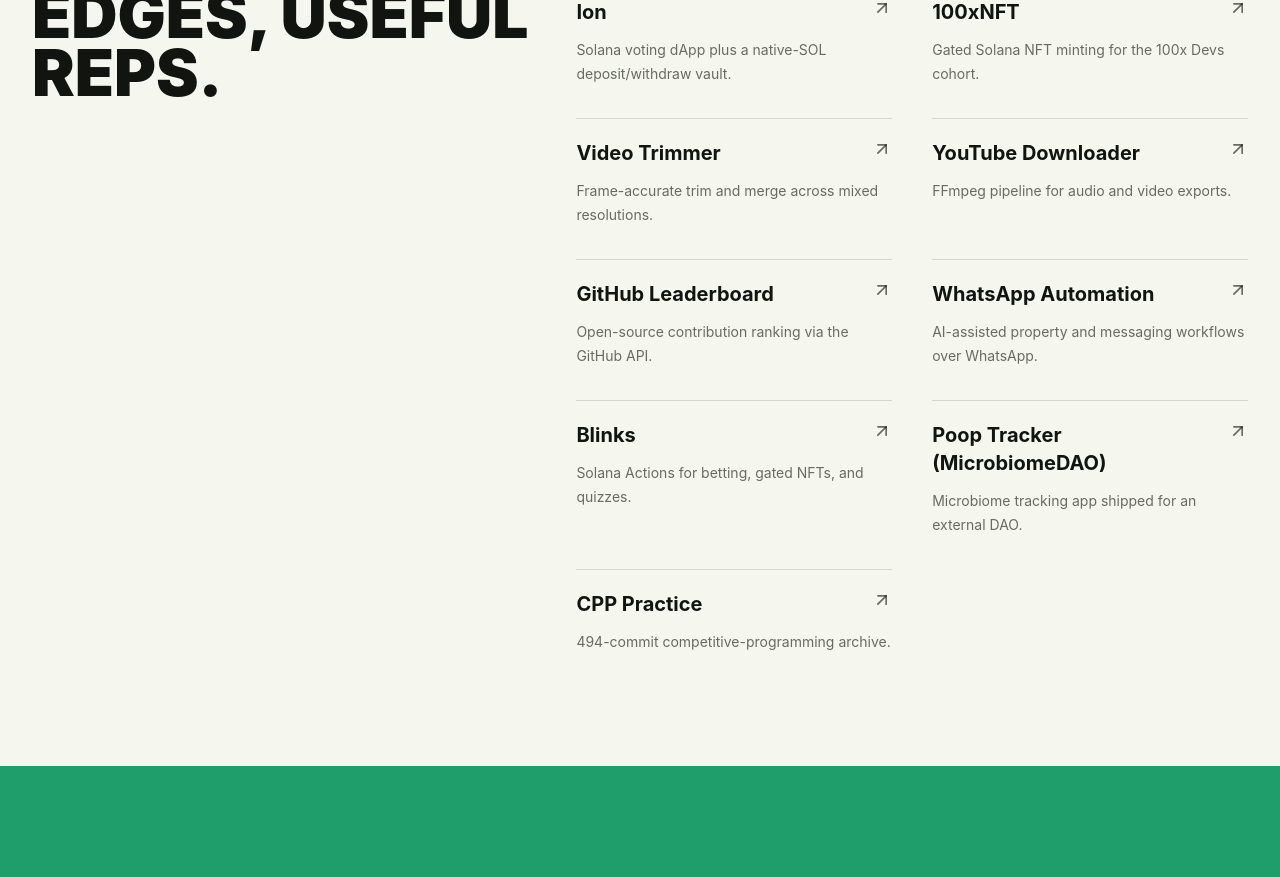
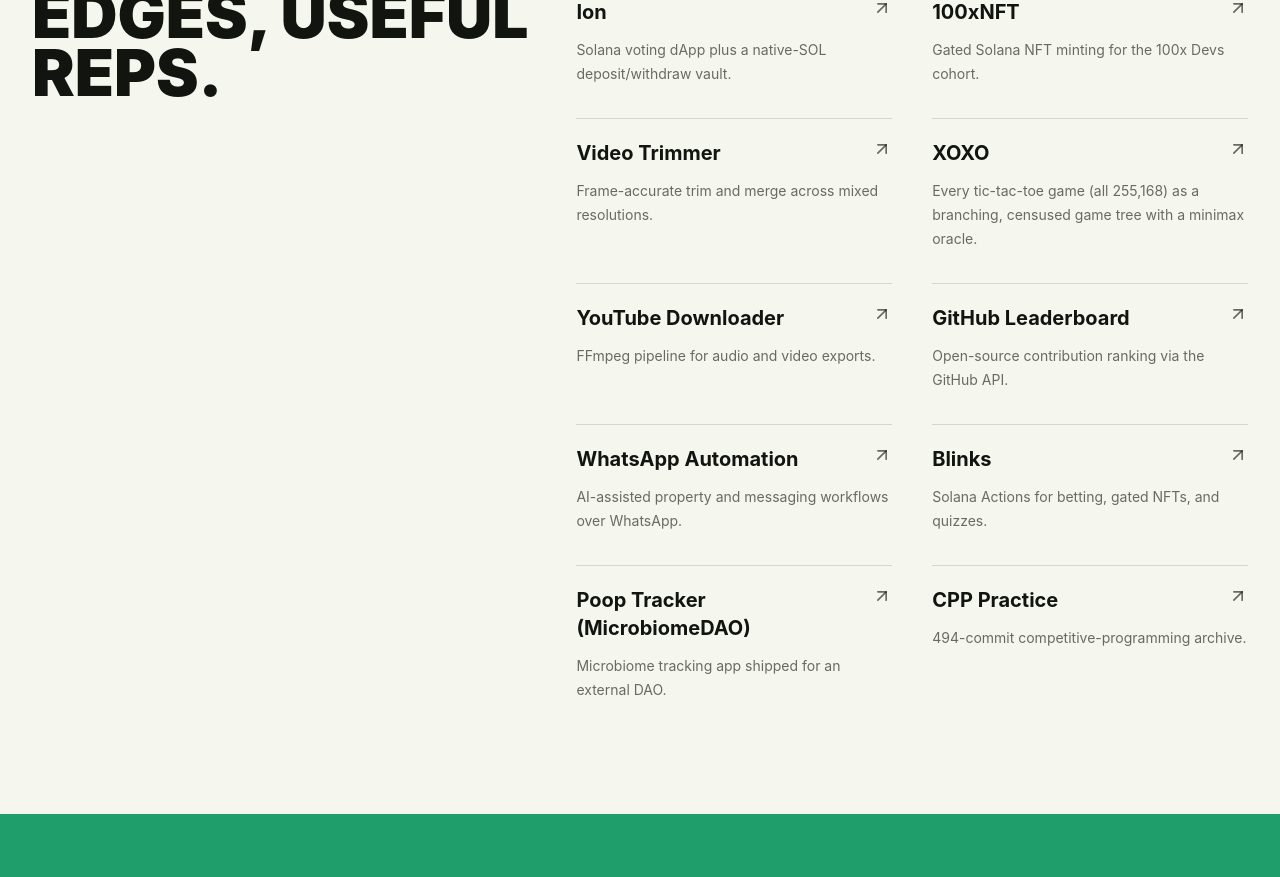
Before and after one commit to Arpit-Khandelwal/gui-portfolio, a Next.js app: page / in a window 1280 px wide. Shown: the part 11000-11877 px from the top of the page. Built offline with nearby package versions, Linux system fonts and the light colour scheme.

Commit message:
feat: add XOXO (tic-tac-futures) to project archive

```diff
--- a/components/portfolio/data.ts
+++ b/components/portfolio/data.ts
@@ -305,6 +305,7 @@
   ["Ion", "Solana voting dApp plus a native-SOL deposit/withdraw vault.", "https://ion.arpitkhandelwal.com"],
   ["100xNFT", "Gated Solana NFT minting for the 100x Devs cohort.", "https://nft.arpitkhandelwal.com"],
   ["Video Trimmer", "Frame-accurate trim and merge across mixed resolutions.", "https://video-trimmer.arpitkhandelwal.com"],
+  ["XOXO", "Every tic-tac-toe game (all 255,168) as a branching, censused game tree with a minimax oracle.", "https://xoxo.arpitkhandelwal.com"],
   ["YouTube Downloader", "FFmpeg pipeline for audio and video exports.", "https://yt.arpitkhandelwal.com"],
   ["GitHub Leaderboard", "Open-source contribution ranking via the GitHub API.", "https://leaderboard.arpitkhandelwal.com"],
   ["WhatsApp Automation", "AI-assisted property and messaging workflows over WhatsApp.", "https://github.com/Arpit-Khandelwal/whatsapp-api"],
```
